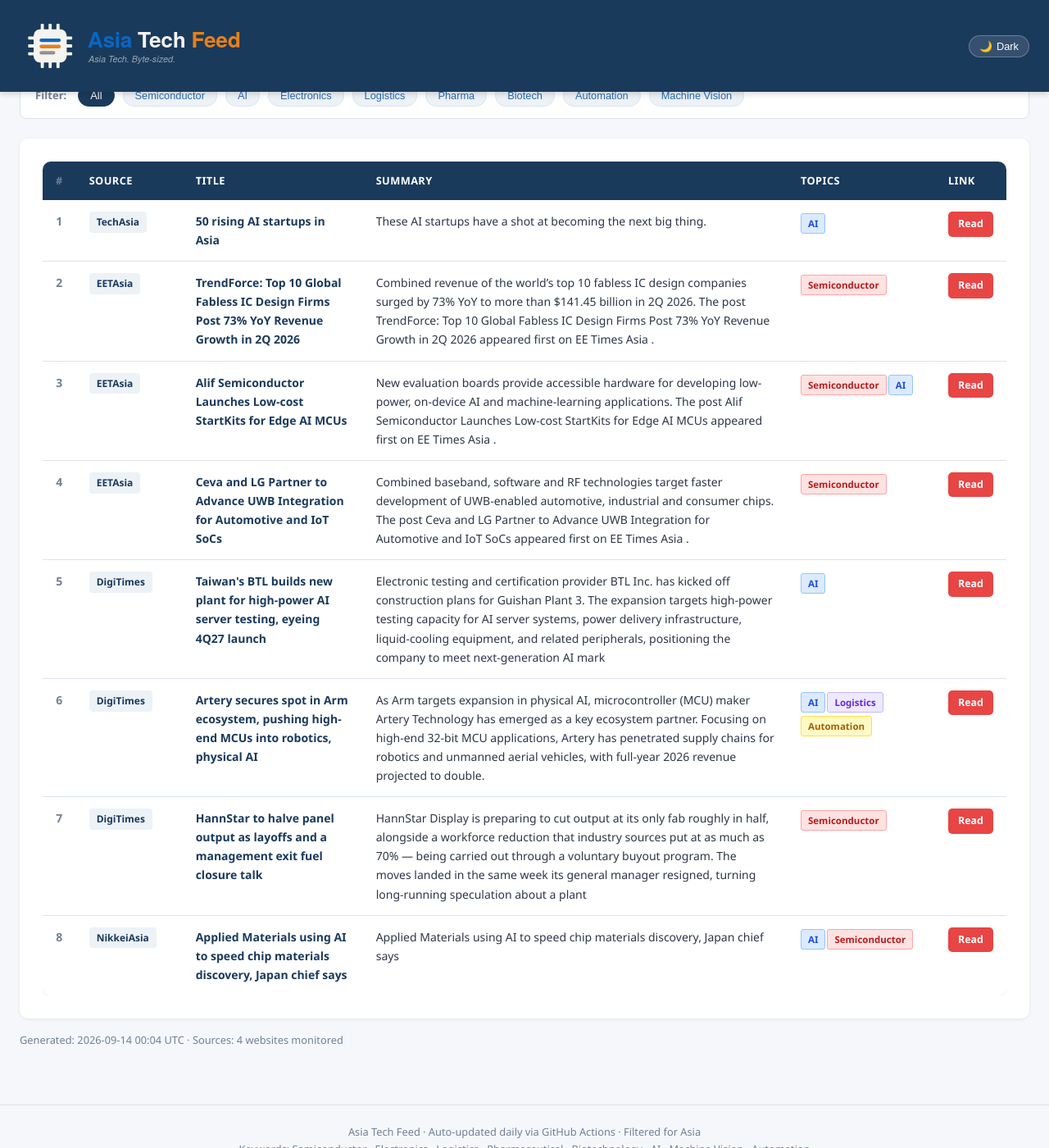
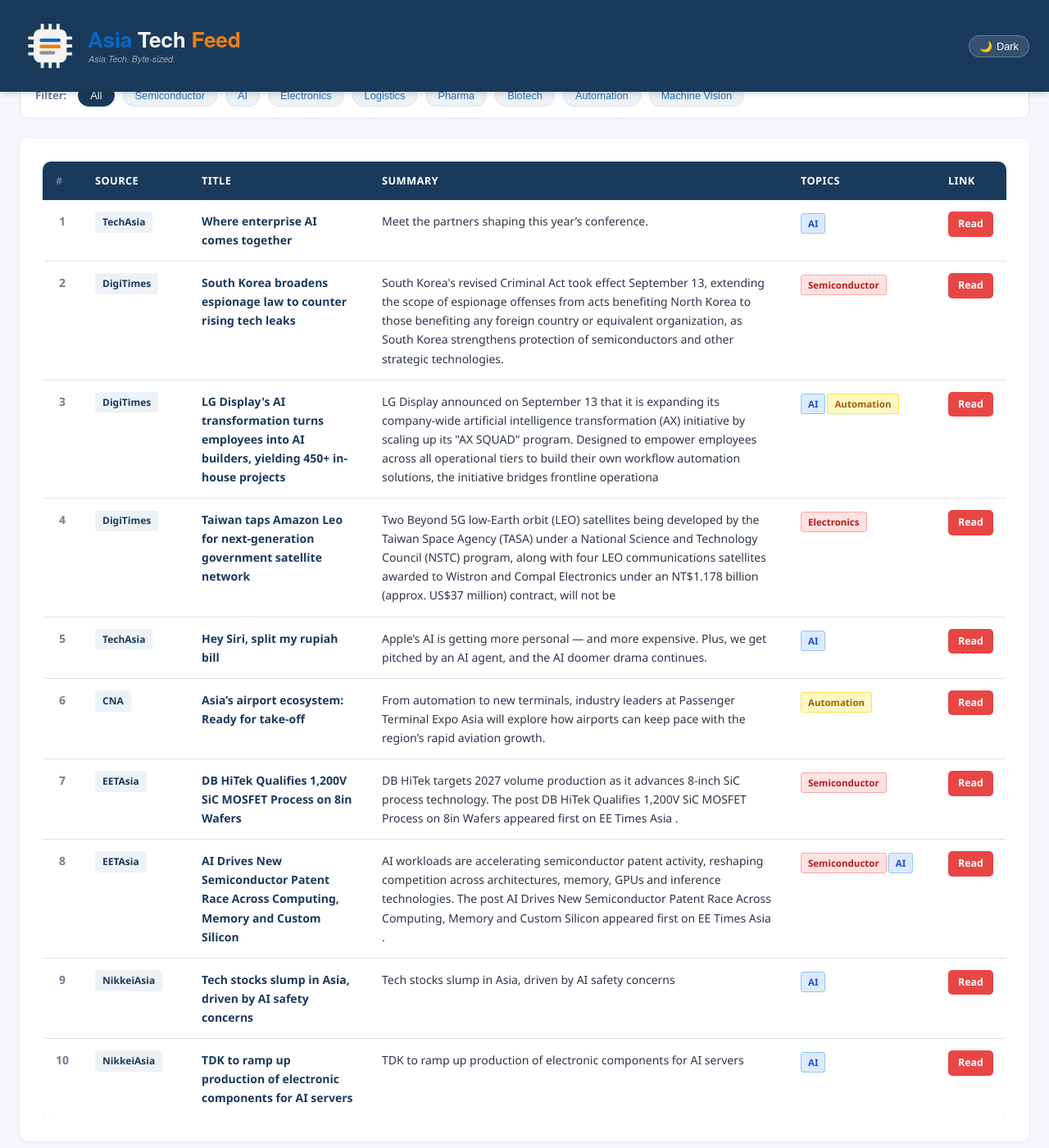
Before and after one commit to asiatechfeed/Asia-Tech-Feed, a Jekyll site: the page built from _posts/2026-09-14-asia-tech-news-digest.md, in a window 1280 px wide and 1400 px high, scrolled down 633 px. Shown: the whole window at 82% size. Built offline with Jekyll 4.4.1, drawn with Linux system fonts in a browser that asks for light colours; a script that is not in the unit is left out; some of the changed text lies outside the part shown.

Commit message:
📰 News digest 2026-09-14 (10 articles)

```diff
--- a/_posts/2026-09-14-asia-tech-news-digest.md
+++ b/_posts/2026-09-14-asia-tech-news-digest.md
@@ -1,15 +1,15 @@
 ---
 layout: post
 title: "Asia Tech News Digest - September 14, 2026"
-date: 2026-09-14 08:04:40 +0800
-articles_count: 8
-sources_count: 4
-sources: ["DigiTimes", "EETAsia", "NikkeiAsia", "TechAsia"]
+date: 2026-09-14 12:34:36 +0800
+articles_count: 10
+sources_count: 5
+sources: ["CNA", "DigiTimes", "EETAsia", "NikkeiAsia", "TechAsia"]
 csv_file: /assets/data/news-2026-09-14.tsv
-featured_title: "50 rising AI startups in Asia"
-featured_url: "https://www.techinasia.com/50-rising-ai-startups-in-asia"
+featured_title: "Where enterprise AI comes together"
+featured_url: "https://www.techinasia.com/conference-enterprise-ai"
 featured_source: "TechAsia"
-featured_summary: "These AI startups have a shot at becoming the next big thing."
+featured_summary: "Meet the partners shaping this year\u2019s conference."
 featured_image: ""
 ---
 
@@ -28,66 +28,82 @@ featured_image: ""
 <tr>
   <td class="col-num">1</td>
   <td class="col-source"><span class="source-badge">TechAsia</span></td>
-  <td class="col-title"><span class="article-title">50 rising AI startups in Asia</span></td>
-  <td class="col-summary">These AI startups have a shot at becoming the next big thing.</td>
+  <td class="col-title"><span class="article-title">Where enterprise AI comes together</span></td>
+  <td class="col-summary">Meet the partners shaping this year’s conference.</td>
   <td class="col-tags"><span class="tag ai">AI</span></td>
-  <td class="col-link"><a class="btn-link" href="https://www.techinasia.com/50-rising-ai-startups-in-asia" target="_blank" rel="noopener">Read</a></td>
+  <td class="col-link"><a class="btn-link" href="https://www.techinasia.com/conference-enterprise-ai" target="_blank" rel="noopener">Read</a></td>
 </tr>
 <tr>
   <td class="col-num">2</td>
-  <td class="col-source"><span class="source-badge">EETAsia</span></td>
-  <td class="col-title"><span class="article-title">TrendForce: Top 10 Global Fabless IC Design Firms Post 73% YoY Revenue Growth in 2Q 2026</span></td>
-  <td class="col-summary">Combined revenue of the world’s top 10 fabless IC design companies surged by 73% YoY to more than $141.45 billion in 2Q 2026. The post TrendForce: Top 10 Global Fabless IC Design Firms Post 73% YoY Revenue Growth in 2Q 2026 appeared first on EE Times Asia .</td>
+  <td class="col-source"><span class="source-badge">DigiTimes</span></td>
+  <td class="col-title"><span class="article-title">South Korea broadens espionage law to counter rising tech leaks</span></td>
+  <td class="col-summary">South Korea's revised Criminal Act took effect September 13, extending the scope of espionage offenses from acts benefiting North Korea to those benefiting any foreign country or equivalent organization, as South Korea strengthens protection of semiconductors and other strategic technologies.</td>
   <td class="col-tags"><span class="tag semi">Semiconductor</span></td>
-  <td class="col-link"><a class="btn-link" href="https://www.eetasia.com/trendforce-top-10-global-fabless-ic-design-firms-post-73-yoy-revenue-growth-in-2q-2026/" target="_blank" rel="noopener">Read</a></td>
+  <td class="col-link"><a class="btn-link" href="https://www.digitimes.com/news/a20260914VL210/technology-samsung-north-korea-cxmt.html" target="_blank" rel="noopener">Read</a></td>
 </tr>
 <tr>
   <td class="col-num">3</td>
-  <td class="col-source"><span class="source-badge">EETAsia</span></td>
-  <td class="col-title"><span class="article-title">Alif Semiconductor Launches Low-cost StartKits for Edge AI MCUs</span></td>
-  <td class="col-summary">New evaluation boards provide accessible hardware for developing low-power, on-device AI and machine-learning applications. The post Alif Semiconductor Launches Low-cost StartKits for Edge AI MCUs appeared first on EE Times Asia .</td>
-  <td class="col-tags"><span class="tag semi">Semiconductor</span><span class="tag ai">AI</span></td>
-  <td class="col-link"><a class="btn-link" href="https://www.eetasia.com/alif-semiconductor-launches-low-cost-startkits-for-edge-ai-mcus/" target="_blank" rel="noopener">Read</a></td>
+  <td class="col-source"><span class="source-badge">DigiTimes</span></td>
+  <td class="col-title"><span class="article-title">LG Display's AI transformation turns employees into AI builders, yielding 450+ in-house projects</span></td>
+  <td class="col-summary">LG Display announced on September 13 that it is expanding its company-wide artificial intelligence transformation (AX) initiative by scaling up its "AX SQUAD" program. Designed to empower employees across all operational tiers to build their own workflow automation solutions, the initiative bridges frontline operationa</td>
+  <td class="col-tags"><span class="tag ai">AI</span><span class="tag auto">Automation</span></td>
+  <td class="col-link"><a class="btn-link" href="https://www.digitimes.com/news/a20260914VL211/lg-display-staff-software.html" target="_blank" rel="noopener">Read</a></td>
 </tr>
 <tr>
   <td class="col-num">4</td>
-  <td class="col-source"><span class="source-badge">EETAsia</span></td>
-  <td class="col-title"><span class="article-title">Ceva and LG Partner to Advance UWB Integration for Automotive and IoT SoCs</span></td>
-  <td class="col-summary">Combined baseband, software and RF technologies target faster development of UWB-enabled automotive, industrial and consumer chips. The post Ceva and LG Partner to Advance UWB Integration for Automotive and IoT SoCs appeared first on EE Times Asia .</td>
-  <td class="col-tags"><span class="tag semi">Semiconductor</span></td>
-  <td class="col-link"><a class="btn-link" href="https://www.eetasia.com/ceva-and-lg-partner-to-advance-uwb-integration-for-automotive-and-iot-socs/" target="_blank" rel="noopener">Read</a></td>
+  <td class="col-source"><span class="source-badge">DigiTimes</span></td>
+  <td class="col-title"><span class="article-title">Taiwan taps Amazon Leo for next-generation government satellite network</span></td>
+  <td class="col-summary">Two Beyond 5G low-Earth orbit (LEO) satellites being developed by the Taiwan Space Agency (TASA) under a National Science and Technology Council (NSTC) program, along with four LEO communications satellites awarded to Wistron and Compal Electronics under an NT$1.178 billion (approx. US$37 million) contract, will not be</td>
+  <td class="col-tags"><span class="tag semi">Electronics</span></td>
+  <td class="col-link"><a class="btn-link" href="https://www.digitimes.com/news/a20260914PD215/amazon-leo-satellite-5g-taiwan-government.html" target="_blank" rel="noopener">Read</a></td>
 </tr>
 <tr>
   <td class="col-num">5</td>
-  <td class="col-source"><span class="source-badge">DigiTimes</span></td>
-  <td class="col-title"><span class="article-title">Taiwan's BTL builds new plant for high-power AI server testing, eyeing 4Q27 launch</span></td>
-  <td class="col-summary">Electronic testing and certification provider BTL Inc. has kicked off construction plans for Guishan Plant 3. The expansion targets high-power testing capacity for AI server systems, power delivery infrastructure, liquid-cooling equipment, and related peripherals, positioning the company to meet next-generation AI mark</td>
+  <td class="col-source"><span class="source-badge">TechAsia</span></td>
+  <td class="col-title"><span class="article-title">Hey Siri, split my rupiah bill</span></td>
+  <td class="col-summary">Apple’s AI is getting more personal — and more expensive. Plus, we get pitched by an AI agent, and the AI doomer drama continues.</td>
   <td class="col-tags"><span class="tag ai">AI</span></td>
-  <td class="col-link"><a class="btn-link" href="https://www.digitimes.com/news/a20260911PD235/testing-btl-certification-revenue-high-power.html" target="_blank" rel="noopener">Read</a></td>
+  <td class="col-link"><a class="btn-link" href="https://www.techinasia.com/hey-siri-split-rupiah-bill" target="_blank" rel="noopener">Read</a></td>
 </tr>
 <tr>
   <td class="col-num">6</td>
-  <td class="col-source"><span class="source-badge">DigiTimes</span></td>
-  <td class="col-title"><span class="article-title">Artery secures spot in Arm ecosystem, pushing high-end MCUs into robotics, physical AI</span></td>
-  <td class="col-summary">As Arm targets expansion in physical AI, microcontroller (MCU) maker Artery Technology has emerged as a key ecosystem partner. Focusing on high-end 32-bit MCU applications, Artery has penetrated supply chains for robotics and unmanned aerial vehicles, with full-year 2026 revenue projected to double.</td>
-  <td class="col-tags"><span class="tag ai">AI</span><span class="tag logis">Logistics</span><span class="tag auto">Automation</span></td>
-  <td class="col-link"><a class="btn-link" href="https://www.digitimes.com/news/a20260911PD232/arm-robotics-high-end-expansion-revenue.html" target="_blank" rel="noopener">Read</a></td>
+  <td class="col-source"><span class="source-badge">CNA</span></td>
+  <td class="col-title"><span class="article-title">Asia’s airport ecosystem: Ready for take-off</span></td>
+  <td class="col-summary">From automation to new terminals, industry leaders at Passenger Terminal Expo Asia will explore how airports can keep pace with the region’s rapid aviation growth.</td>
+  <td class="col-tags"><span class="tag auto">Automation</span></td>
+  <td class="col-link"><a class="btn-link" href="https://www.channelnewsasia.com/advertorial/asias-airport-ecosystem-ready-take-6373896" target="_blank" rel="noopener">Read</a></td>
 </tr>
 <tr>
   <td class="col-num">7</td>
-  <td class="col-source"><span class="source-badge">DigiTimes</span></td>
-  <td class="col-title"><span class="article-title">HannStar to halve panel output as layoffs and a management exit fuel closure talk</span></td>
-  <td class="col-summary">HannStar Display is preparing to cut output at its only fab roughly in half, alongside a workforce reduction that industry sources put at as much as 70% — being carried out through a voluntary buyout program. The moves landed in the same week its general manager resigned, turning long-running speculation about a plant </td>
+  <td class="col-source"><span class="source-badge">EETAsia</span></td>
+  <td class="col-title"><span class="article-title">DB HiTek Qualifies 1,200V SiC MOSFET Process on 8in Wafers</span></td>
+  <td class="col-summary">DB HiTek targets 2027 volume production as it advances 8-inch SiC process technology. The post DB HiTek Qualifies 1,200V SiC MOSFET Process on 8in Wafers appeared first on EE Times Asia .</td>
   <td class="col-tags"><span class="tag semi">Semiconductor</span></td>
-  <td class="col-link"><a class="btn-link" href="https://www.digitimes.com/news/a20260913PD200/hannstar-panel-management-fab-2026.html" target="_blank" rel="noopener">Read</a></td>
+  <td class="col-link"><a class="btn-link" href="https://www.eetasia.com/db-hitek-qualifies-1200v-sic-mosfet-process-on-8in-wafers/" target="_blank" rel="noopener">Read</a></td>
 </tr>
 <tr>
   <td class="col-num">8</td>
+  <td class="col-source"><span class="source-badge">EETAsia</span></td>
+  <td class="col-title"><span class="article-title">AI Drives New Semiconductor Patent Race Across Computing, Memory and Custom Silicon</span></td>
+  <td class="col-summary">AI workloads are accelerating semiconductor patent activity, reshaping competition across architectures, memory, GPUs and inference technologies. The post AI Drives New Semiconductor Patent Race Across Computing, Memory and Custom Silicon appeared first on EE Times Asia .</td>
+  <td class="col-tags"><span class="tag semi">Semiconductor</span><span class="tag ai">AI</span></td>
+  <td class="col-link"><a class="btn-link" href="https://www.eetasia.com/ai-drives-new-semiconductor-patent-race-across-computing-memory-and-custom-silicon/" target="_blank" rel="noopener">Read</a></td>
+</tr>
+<tr>
+  <td class="col-num">9</td>
   <td class="col-source"><span class="source-badge">NikkeiAsia</span></td>
-  <td class="col-title"><span class="article-title">Applied Materials using AI to speed chip materials discovery, Japan chief says</span></td>
-  <td class="col-summary">Applied Materials using AI to speed chip materials discovery, Japan chief says</td>
-  <td class="col-tags"><span class="tag ai">AI</span><span class="tag semi">Semiconductor</span></td>
-  <td class="col-link"><a class="btn-link" href="https://asia.nikkei.com/business/tech/semiconductors/applied-materials-using-ai-to-speed-chip-materials-discovery-japan-chief-says" target="_blank" rel="noopener">Read</a></td>
+  <td class="col-title"><span class="article-title">Tech stocks slump in Asia, driven by AI safety concerns</span></td>
+  <td class="col-summary">Tech stocks slump in Asia, driven by AI safety concerns</td>
+  <td class="col-tags"><span class="tag ai">AI</span></td>
+  <td class="col-link"><a class="btn-link" href="https://asia.nikkei.com/business/markets/tech-stocks-slump-in-asia-driven-by-ai-safety-concerns" target="_blank" rel="noopener">Read</a></td>
+</tr>
+<tr>
+  <td class="col-num">10</td>
+  <td class="col-source"><span class="source-badge">NikkeiAsia</span></td>
+  <td class="col-title"><span class="article-title">TDK to ramp up production of electronic components for AI servers</span></td>
+  <td class="col-summary">TDK to ramp up production of electronic components for AI servers</td>
+  <td class="col-tags"><span class="tag ai">AI</span></td>
+  <td class="col-link"><a class="btn-link" href="https://asia.nikkei.com/business/technology/tdk-to-ramp-up-production-of-electronic-components-for-ai-servers" target="_blank" rel="noopener">Read</a></td>
 </tr>
 </tbody>
 </table>
```
Also changed, not shown: _data/seen_urls.json (+11 -1 lines), _digest_meta.json (+26 -25 lines), assets/data/news-2026-09-14.tsv (+10 -8 lines), assets/data/search-index.json.
